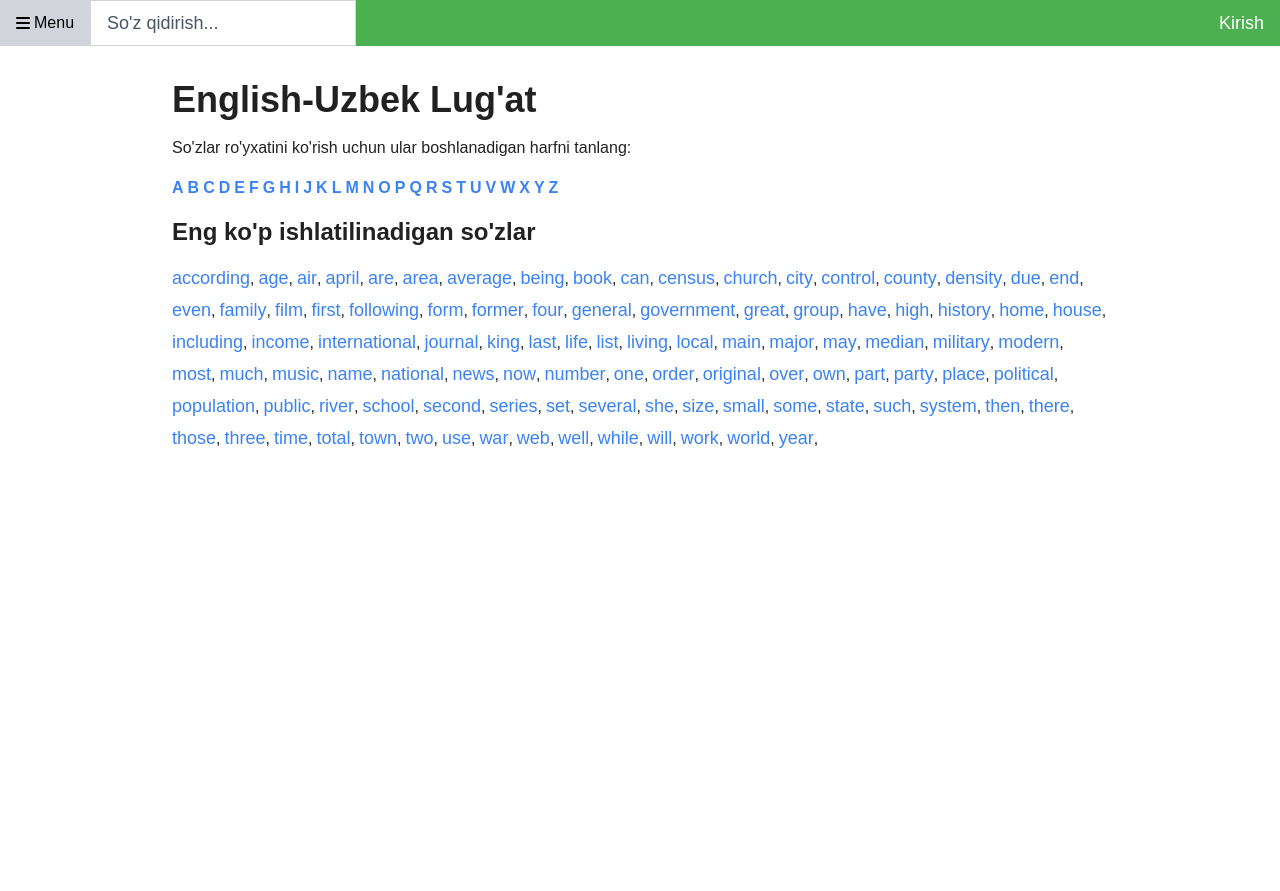
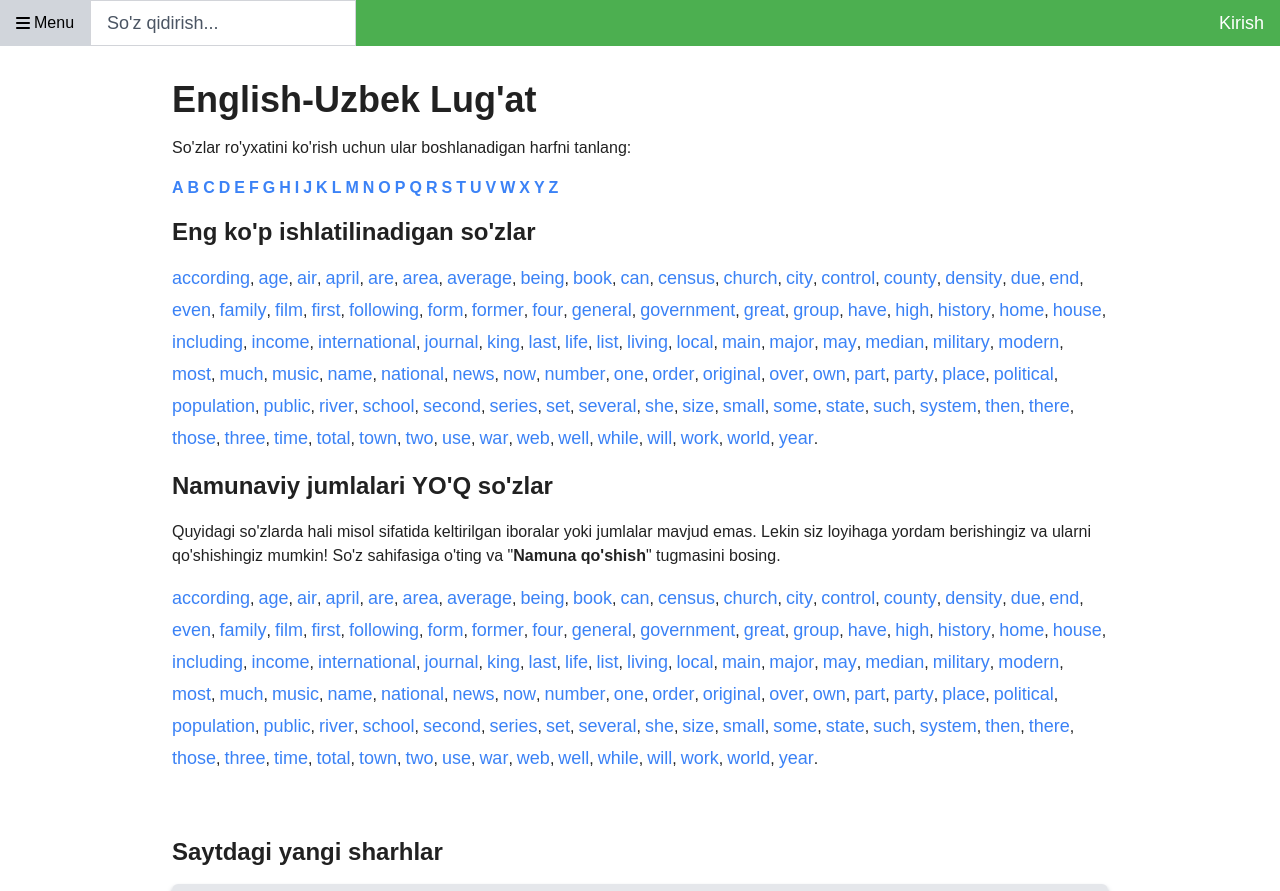
Before and after one commit to r3nzl3rdev/wordcards, a React (Vite) app: page / in a window 1280 px wide. Shown: the top 891 px of the page. Before the commit the page ends 800 px from the top, so only its background shows below. Built offline with nearby package versions, Linux system fonts and the light colour scheme.

Commit message:
feat: finish home

```diff
--- a/src/pages/Menu/Home.tsx
+++ b/src/pages/Menu/Home.tsx
@@ -1,6 +1,8 @@
 import React from "react";
 import { Link } from "react-router-dom";
-import { wordsList } from "../../hardcode/hardcode";
+import { comments, wordsList } from "../../hardcode/hardcode";
+import CommentList from "../../components/CommentList";
+import AddCommentBox from "../../components/AddCommentBox";
 
 const Home: React.FC = () => {
   const alphabet = Array.from({ length: 26 }, (_, i) =>
@@ -35,10 +37,39 @@ const Home: React.FC = () => {
                 <span className="text-lg text-blue-500 hover:text-orange-500">
                   {word}
                 </span>
-                ,
+                {index == wordsList.length - 1 ? "." : ","}
               </Link>
             );
           })}
+        </div>
+
+        <p className="text-2xl font-bold">
+          Namunaviy jumlalari <b className="uppercase">yo'q</b> so'zlar
+        </p>
+        <p>
+          Quyidagi so'zlarda hali misol sifatida keltirilgan iboralar yoki
+          jumlalar mavjud emas. Lekin siz loyihaga yordam berishingiz va ularni
+          qo'shishingiz mumkin! So'z sahifasiga o'ting va "
+          <b>Namuna qo'shish</b>" tugmasini bosing.
+        </p>
+        <div className="flex gap-1 flex-wrap">
+          {wordsList.map((word, index) => {
+            return (
+              <Link key={index} to={`en/${word}`}>
+                <span className="text-lg text-blue-500 hover:text-orange-500">
+                  {word}
+                </span>
+                {index == wordsList.length - 1 ? "." : ","}
+              </Link>
+            );
+          })}
+        </div>
+        <div className="mt-6 lg:mt-12 w-[98%] lg:w-full sticky left-1 flex flex-col justify-center gap-4 ">
+          <p className="text-xl md:text-2xl font-bold">
+            Saytdagi yangi sharhlar
+          </p>
+          <CommentList commentList={comments} />
+          <AddCommentBox />
         </div>
       </div>
     </div>
```
